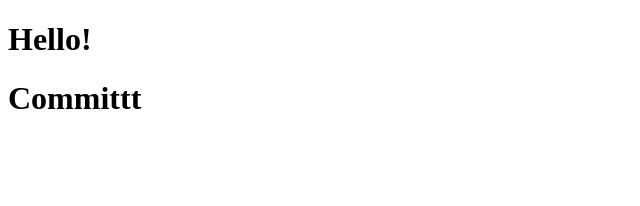
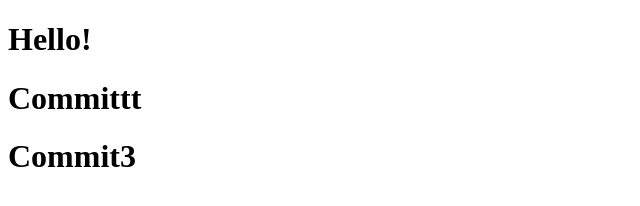
Before and after one commit to SU-Nesterenko/20190930_HTML, a plain HTML site: page index.htm in a window 1280 px wide. Shown: the whole page, without its empty margins (0-640 px from the left). Drawn offline with Linux system fonts and the light colour scheme.

Commit message:
Commited

```diff
--- a/index.htm
+++ b/index.htm
@@ -4,5 +4,6 @@
     <body>
 	<h1>Hello!</h1>
 	<h1>Committt</h1>
+	<h1>Commit3</h1>
     </body>
 </html>
```
